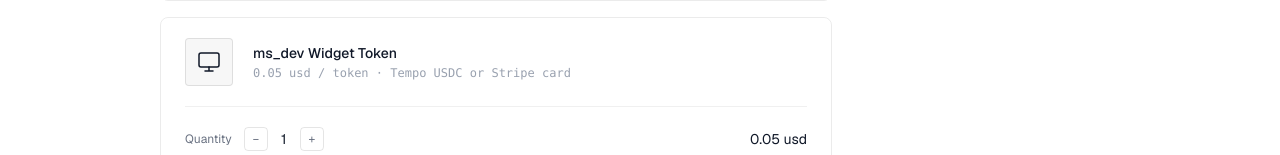
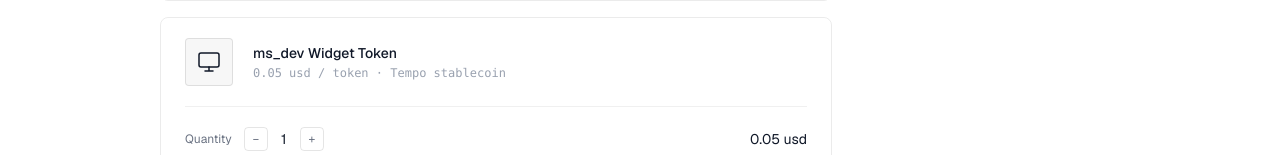
Before and after one commit to dev-slater/personal-site, a Next.js app: page /payment-demos in a window 1280 px wide. Shown: the part 540-695 px from the top of the page. Built offline with nearby package versions, Linux system fonts and the light colour scheme; no server answers.

Commit message:
update MppDemo payment method label to Tempo stablecoin

```diff
--- a/components/MppDemo.tsx
+++ b/components/MppDemo.tsx
@@ -31,7 +31,7 @@
         </div>
         <div>
           <p className="text-sm font-medium text-gray-900 dark:text-white">ms_dev Widget Token</p>
-          <p className="text-xs text-gray-400 dark:text-gray-600 font-mono mt-0.5">0.05 usd / token · Tempo USDC or Stripe card</p>
+          <p className="text-xs text-gray-400 dark:text-gray-600 font-mono mt-0.5">0.05 usd / token · Tempo stablecoin</p>
         </div>
       </div>
 
```
